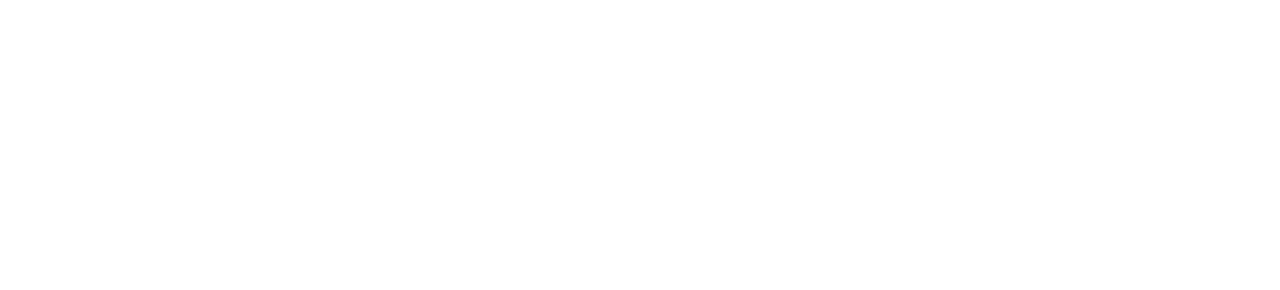
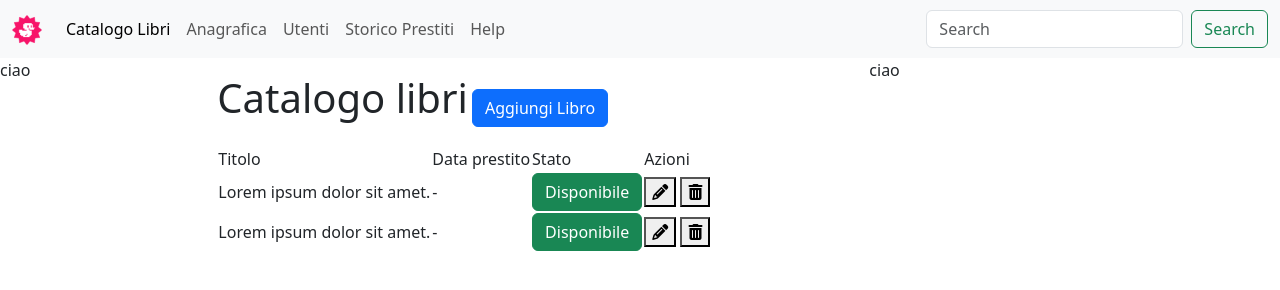
Before and after one commit to EneaSema/html-css-bootstrap-dashboard, a plain HTML site: page index.html in a window 1280 px wide. Drawn offline with nearby package versions, Linux system fonts and the light colour scheme.

Commit message:
crreate structure fresh

```diff
--- a/index.html
+++ b/index.html
@@ -31,8 +31,122 @@
   </head>
   <body>
     <!-- sezione nav -->
+    <nav class="navbar navbar-expand-lg navbar-light bg-light">
+      <div class="container-fluid">
+        <a class="navbar-brand" href="#">
+          <img
+            src="./img/duck.png"
+            alt="brand-azienda"
+            class="brand-img"
+            width="30"
+            height="30"
+          />
+        </a>
+        <button
+          class="navbar-toggler"
+          type="button"
+          data-bs-toggle="collapse"
+          data-bs-target="#navbarSupportedContent"
+          aria-controls="navbarSupportedContent"
+          aria-expanded="false"
+          aria-label="Toggle navigation"
+        >
+          <span class="navbar-toggler-icon"></span>
+        </button>
+        <div class="collapse navbar-collapse" id="navbarSupportedContent">
+          <ul class="navbar-nav me-auto mb-2 mb-lg-0">
+            <li class="nav-item">
+              <a class="nav-link active" aria-current="page" href="#"
+                >Catalogo Libri</a
+              >
+            </li>
+            <li class="nav-item">
+              <a class="nav-link" href="#">Anagrafica</a>
+            </li>
+            <li class="nav-item">
+              <a class="nav-link" href="#">Utenti</a>
+            </li>
+            <li class="nav-item">
+              <a class="nav-link" href="#">Storico Prestiti</a>
+            </li>
+            <li class="nav-item">
+              <a class="nav-link" href="#">Help</a>
+            </li>
+          </ul>
+          <form class="d-flex">
+            <input
+              class="form-control me-2"
+              type="search"
+              placeholder="Search"
+              aria-label="Search"
+            />
+            <button class="btn btn-outline-success" type="submit">
+              Search
+            </button>
+          </form>
+        </div>
+      </div>
+    </nav>
 
     <!-- sezione principale con container -->
+    <div class="contain">
+      <div class="row">
+        <div class="col-2">ciao</div>
+        <div class="col-6">
+          <div class="card-title d.flex justify-content-between my-3">
+            <h1 class="title d-inline-block">Catalogo libri</h1>
+            <button class="btn btn-primary">Aggiungi Libro</button>
+          </div>
+          <table>
+            <thead>
+              <td>Titolo</td>
+              <td>Data prestito</td>
+              <td>Stato</td>
+              <td>Azioni</td>
+            </thead>
+            <tbody>
+              <!-- 1 riga -->
+              <tr>
+                <td>Lorem ipsum dolor sit amet.</td>
+                <td>-</td>
+                <td>
+                  <button class="btn btn-success">Disponibile</button>
+                </td>
+                <td>
+                  <button>
+                    <i class="fa-solid fa-pencil"></i>
+                  </button>
+                  <button>
+                    <i class="fa-solid fa-trash-can"></i>
+                  </button>
+                </td>
+              </tr>
+
+              <!-- 2 riga -->
+              <tr>
+                <td>Lorem ipsum dolor sit amet.</td>
+                <td>-</td>
+                <td>
+                  <button class="btn btn-success">Disponibile</button>
+                </td>
+                <td>
+                  <button>
+                    <i class="fa-solid fa-pencil"></i>
+                  </button>
+                  <button>
+                    <i class="fa-solid fa-trash-can"></i>
+                  </button>
+                </td>
+              </tr>
+
+              <!-- 3 riga -->
+            </tbody>
+            <!-- / tbody -->
+          </table>
+        </div>
+        <div class="col-2">ciao</div>
+      </div>
+    </div>
 
     <script
       src="https://cdn.jsdelivr.net/npm/bootstrap@5.3.3/dist/js/bootstrap.bundle.min.js"
```
